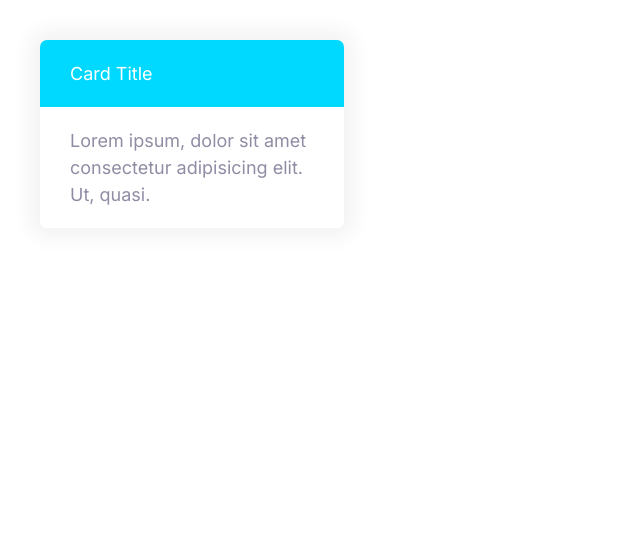
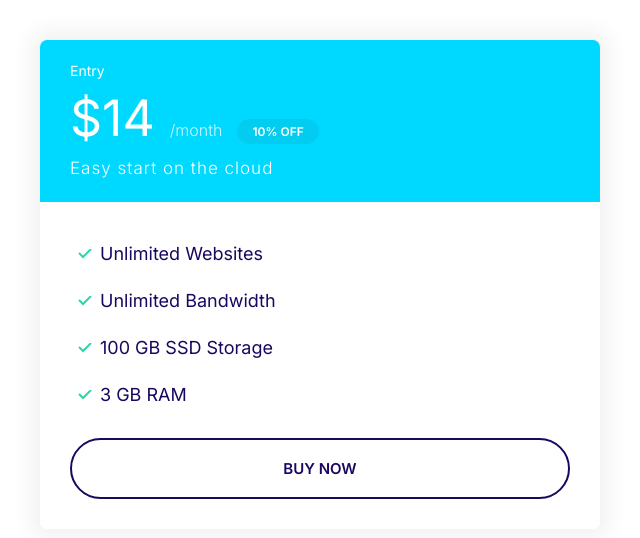
Before and after one commit to RudenkoArt/mosify-website, a plain HTML site: page index.html in a window 1280 px wide. Shown: the whole page, without its empty margins (0-640 px from the left). Drawn offline with Linux system fonts and the light colour scheme.

Commit message:
build the plan component
add missing buttons component

```diff
--- a/css/styles.css
+++ b/css/styles.css
@@ -121,6 +121,7 @@ a {
 
 .badge--small {
   font-size: 1.6rem;
+  padding: 0.5rem 1.5rem;
 }
 
 @media screen and (min-width: 1024px) {
@@ -304,3 +305,56 @@ a {
   background: var(--color-secondary);
   color: #fff;
 }
+
+.card--secondary .badge--secondary {
+  background: #02cdf1;
+}
+
+/* Plans */
+
+.plan__name {
+  color: #fff;
+  margin: 0;
+  font-weight: 500;
+  font-size: 2.4rem;
+}
+
+.plan__price {
+  font-size: 6rem;
+}
+
+.plan__billing-cycle {
+  font-size: 2.4rem;
+  font-weight: 300;
+  opacity: 0.8;
+  margin: 1rem;
+}
+
+.plan__description {
+  font-size: 2rem;
+  font-weight: 300;
+  letter-spacing: 1px;
+  display: block;
+}
+
+.plan .list__item {
+  margin-bottom: 2rem;
+}
+
+@media screen and (min-width: 1024px) {
+  .plan__name {
+    font-size: 1.4rem;
+  }
+
+  .plan__price {
+    font-size: 5rem;
+  }
+
+  .plan__billing-cycle {
+    font-size: 1.6rem;
+  }
+
+  .plan__description {
+    font-size: 1.7rem;
+  }
+}
--- a/index.html
+++ b/index.html
@@ -7,18 +7,32 @@
     <title>Document</title>
     <link rel="preconnect" href="https://fonts.gstatic.com" />
     <link
-      href="https://fonts.googleapis.com/css2?family=Inter:wght@400;600;700&display=swap"
+      href="https://fonts.googleapis.com/css2?family=Inter:wght@300;400;600;700&display=swap"
       rel="stylesheet"
     />
     <link rel="stylesheet" href="css/normalize.css" />
     <link rel="stylesheet" href="css/styles.css" />
   </head>
   <body>
-    <div style="width: 30%; padding: 4rem">
-      <div class="card card--secondary">
-        <header class="card__header">Card Title</header>
-        <div class="card__body">
-          Lorem ipsum, dolor sit amet consectetur adipisicing elit. Ut, quasi.
+    <div style="width: 50%; padding: 4rem">
+      <div class="plan">
+        <div class="card card--secondary">
+          <header class="card__header">
+            <h3 class="plan__name">Entry</h3>
+            <span class="plan__price">$14</span>
+            <span class="plan__billing-cycle">/month</span>
+            <span class="badge badge--secondary badge--small">10% OFF</span>
+            <span class="plan__description">Easy start on the cloud</span>
+          </header>
+          <div class="card__body">
+            <ul class="list list--tick">
+              <li class="list__item">Unlimited Websites</li>
+              <li class="list__item">Unlimited Bandwidth</li>
+              <li class="list__item">100 GB SSD Storage</li>
+              <li class="list__item">3 GB RAM</li>
+            </ul>
+            <button class="btn btn--outline btn--block">Buy now</button>
+          </div>
         </div>
       </div>
     </div>
```
Also changed, not shown: components/buttons.html (added, +2 -0 lines), components/plans.html (added, +20 -0 lines).
